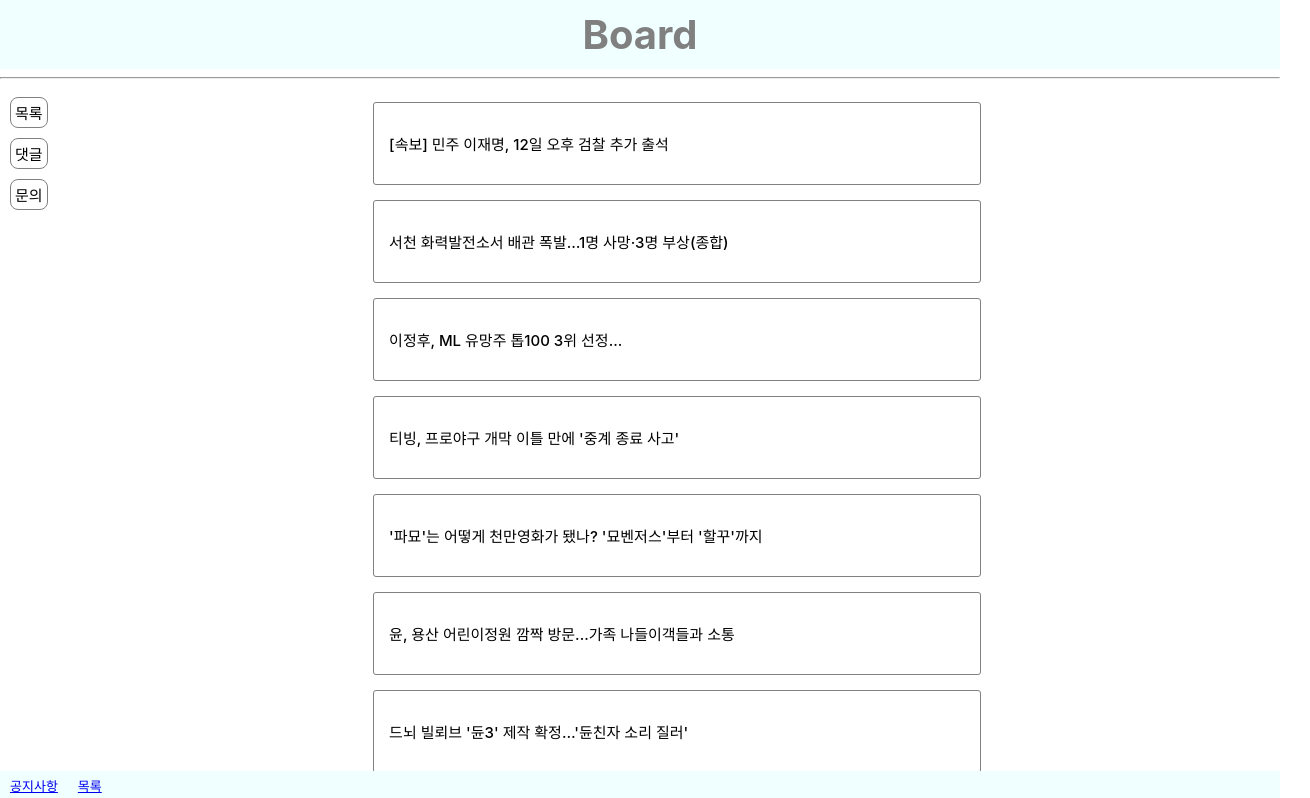
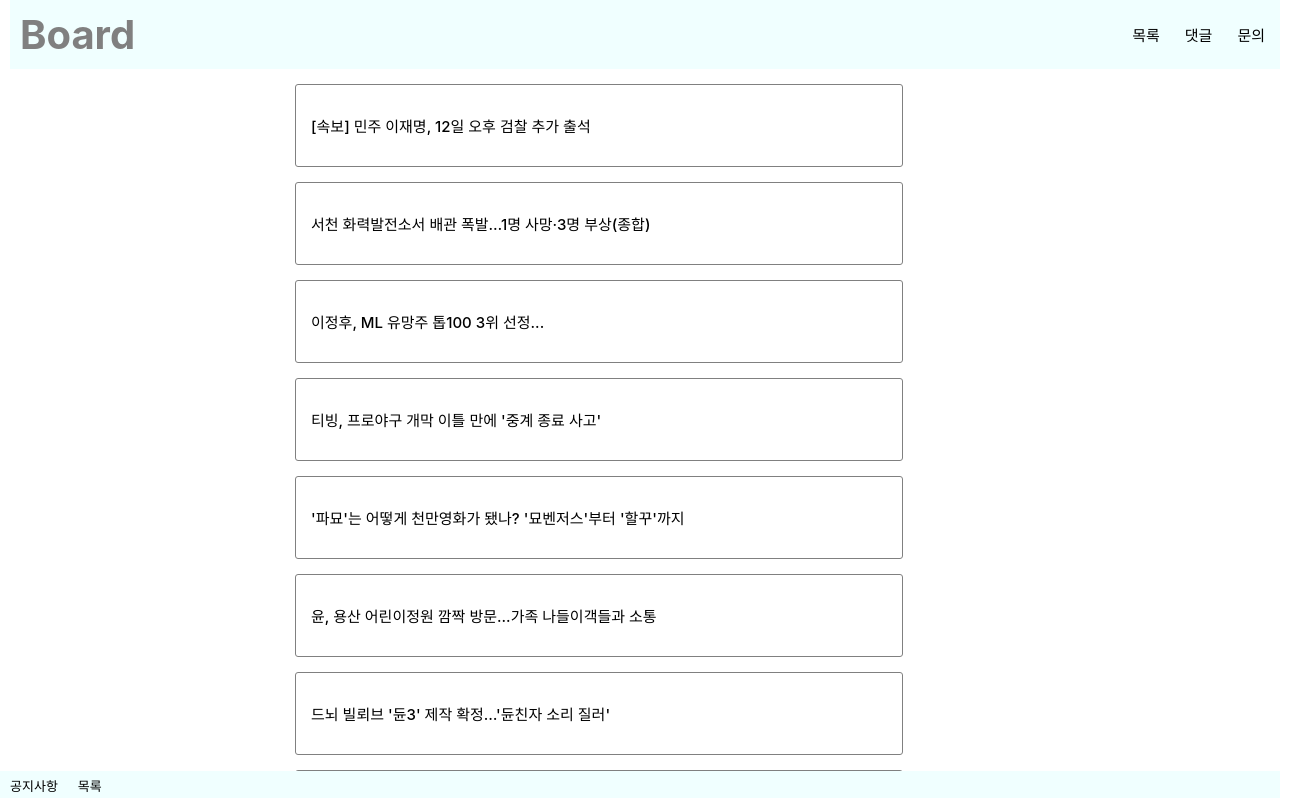
Before and after one commit to sunjaehi/pan, a React (Create React App) app: page / in a window 1280 px wide. Shown: the top 798 px of the page, 1310 px wide, since content can reach past the window. Built offline with nearby package versions, Linux system fonts and the light colour scheme.

Commit message:
design : Header 디자인 수정

```diff
--- a/src/App.js
+++ b/src/App.js
@@ -1,30 +1,18 @@
 import './App.css';
 import Footer from './component/Footer.jsx';
-import MainPage from './page/MainPage.jsx';
 import styled from 'styled-components';
 import { BrowserRouter, Route, Routes } from 'react-router-dom';
 import HomePage from './page/HomePage.jsx';
 import BodPage from './page/BodPage.jsx';
 import ReviewPage from './page/ReviewPage.jsx';
 import CommentPage from './page/CommentPage.jsx';
+import Header from './component/Header.jsx';
 
-
-const MainTitle=styled.div`
-    font-size:40px;
-    font-weight:bold;
-    text-align:center;
-    padding:10px;
-    color:grey;
-    background-color:azure;
-`;
 
 function App() {
   return (
     <BrowserRouter>
-      <MainTitle>Board</MainTitle>
-      <hr />
-      <div className='main-container'>
-      <MainPage />
+      <Header />
       {/* <HomePage /> */}
       <Routes>
        <Route path="/" element={<HomePage/>}></Route>
@@ -33,7 +21,6 @@ function App() {
         <Route path="bod/:bodId" element={<BodPage />} />
       </Routes>
       <Footer />
-      </div>
     </BrowserRouter>
   );
 }
--- a/src/component/Footer.jsx
+++ b/src/component/Footer.jsx
@@ -19,6 +19,8 @@ const Linnk=styled(Link)`
     margin:5px;
     margin-right:15px;
     cursor:pointer;
+    text-decoration:none;
+    color:black;
 `;
 function Footer() {
     return (
--- /dev/null
+++ b/src/component/Header.jsx
@@ -0,0 +1,50 @@
+import React from "react";
+import { BrowserRouter, Route, Routes, Link, useNavigate } from "react-router-dom";
+import styled from "styled-components";
+import BodPage from "../page/BodPage";
+import CommentPage from "../page/CommentPage";
+import ReviewPage from "../page/ReviewPage";
+
+const MainTitle=styled(Link)`
+    font-size:40px;
+    font-weight:bold;
+    text-align:left;
+    padding:10px;
+    color:grey;
+    background-color:azure;
+    margin-left:10px;
+    display:flex;
+    text-decoration:none;
+    justify-content:space-between;
+    align-items:center;
+`;
+const Categories=styled.div`
+    display:flex;
+    gap:15px;
+`;
+
+const Linnk=styled(Link)`
+    margin:5px;
+    cursor:pointer;
+    text-decoration:none;
+    color:black;
+    font-size:15px;
+    font-weight:normal;
+`;
+
+function Header() {
+    const navigate=useNavigate();
+
+    return (
+        <MainTitle to="/">
+            Board
+            <Categories>
+                <Linnk to="BodPage">목록</Linnk>
+                <Linnk to="CommentPage">댓글</Linnk>
+                <Linnk to="ReviewPage">문의</Linnk>
+            </Categories>
+        </MainTitle>
+    )
+
+}
+export default Header;
--- a/src/page/MainPage.jsx
+++ /dev/null
@@ -1,53 +0,0 @@
-import React from "react";
-import Footer from "../component/Footer";
-import BodList from "../component/BodList";
-import styled from "styled-components";
-import { useNavigate } from "react-router-dom";
-import Button from "../ui/Button";
-import data from '../data.json';
-
-const Wrapper=styled.div`
-    padding: 10px;
-    display: flex;
-    flex-direction: column;
-    align-items: flex-start;
-    justify-content: center;
-    width: 200px;
-`;
-const Container=styled.div`
-    width:100%;
-    max-width:720px;
-    :not(:last-child) {
-        margin-bottom:15px;
-    }
-`;
-
-function MainPage() {
-    const navigate=useNavigate();
-    return (
-        <Wrapper>
-            <Button
-            name='목록'
-            onClick={()=> {
-                navigate('/home-page');
-            }}
-            />
-            <Button
-            name='댓글'
-            onClick={()=> {
-                navigate('/comment-page');
-            }}
-            />
-            <Button
-            name='문의'
-            onClick={()=> {
-                navigate('/review-page');
-            }}
-            />
-        </Wrapper>
-
-
-    );
-
-}
-export default MainPage;
```
